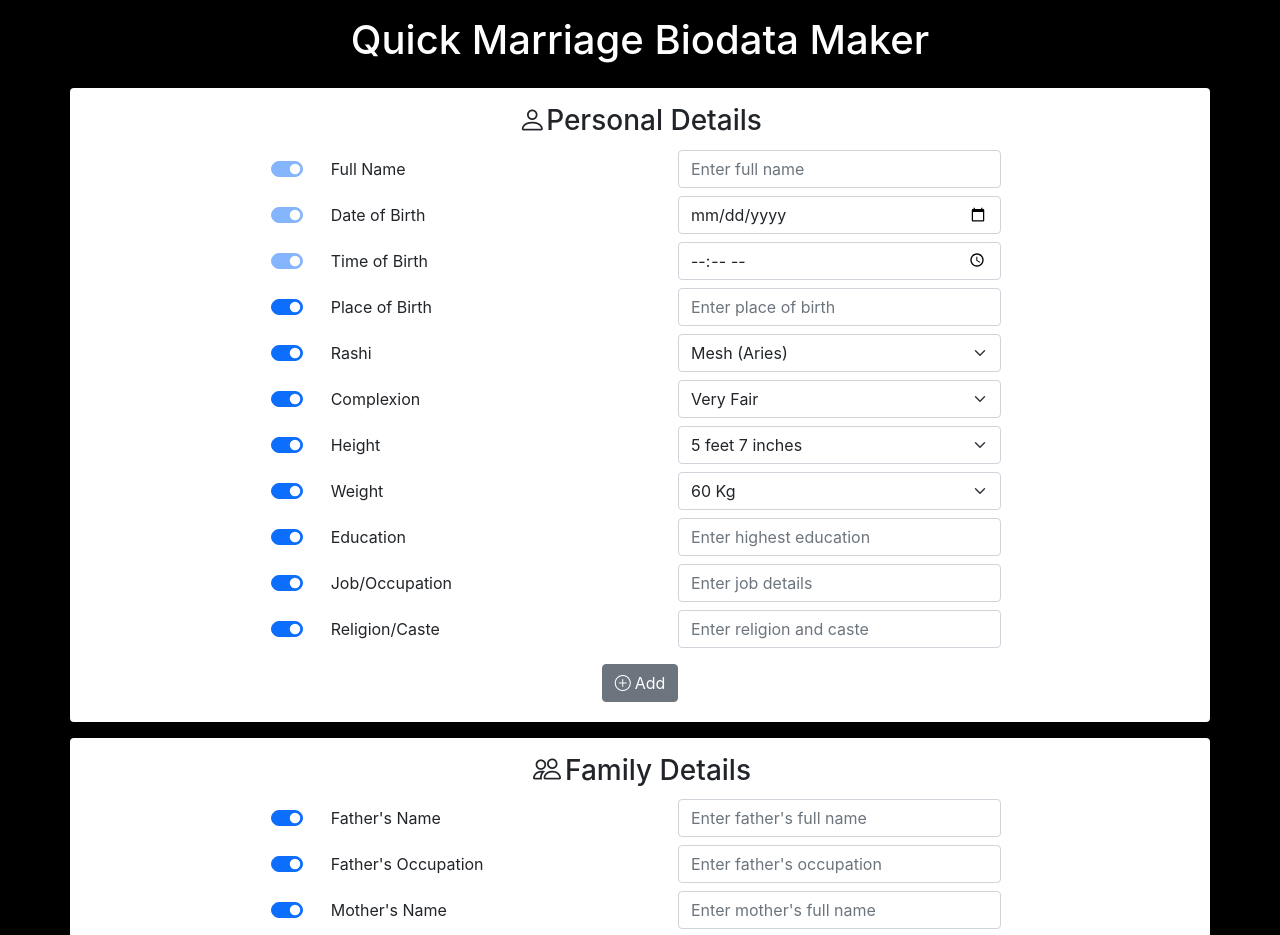
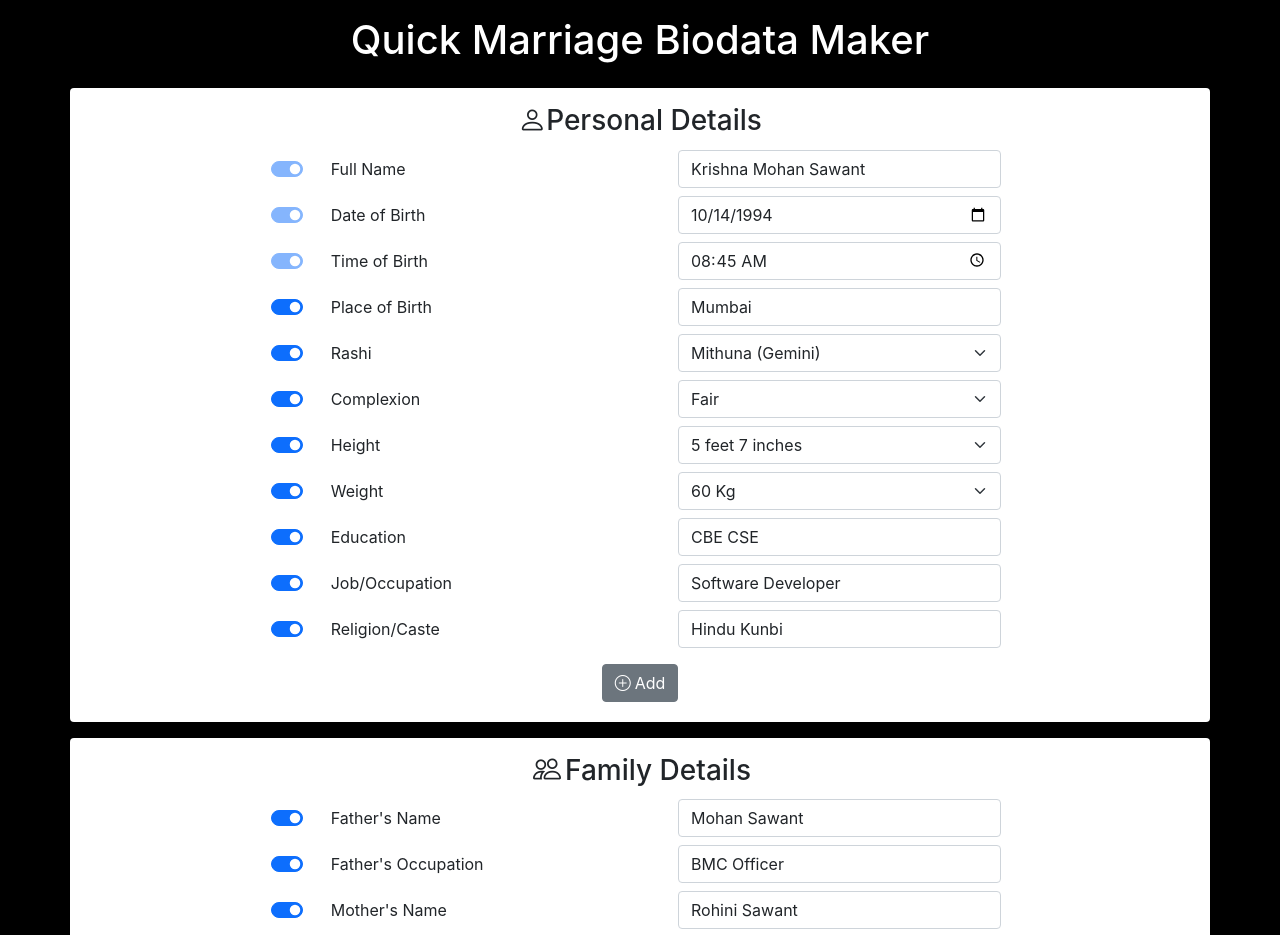
Before and after one commit to mohapeameya/biodata-creator, a React (Create React App) app: page / in a window 1280 px wide. Shown: the top 935 px of the page. Built offline with nearby package versions, Linux system fonts and the light colour scheme; what @react-pdf/renderer would draw is missing.

Commit message:
Repopulated fields from state

```diff
--- a/src/App.js
+++ b/src/App.js
@@ -4,15 +4,15 @@
 import 'bootstrap-icons/font/bootstrap-icons.css';
 import { PDFViewer, BlobProvider } from '@react-pdf/renderer';
 import PDFDoc from "./components/PDFDoc";
+import { testState } from "./constants";
 
-import { rashiValues, complexionValues, heightValues, weightValues } from "./data";
+import { rashiValues, complexionValues, heightValues, weightValues } from "./constants";
 
-const defaultHeightIndex = 25;
-const defaultWeightIndex = 20;
+import { defaultHeightIndex, defaultWeightIndex } from "./constants";
 
 export default function App() {
 
-  const [biodata, setBiodata] = useState({
+  const [biodata, setBiodata] = useState(testState || {
     name: { checked: true, value: '' },
     dob: { checked: true, value: '' },
     tob: { checked: true, value: '' },
@@ -116,7 +116,7 @@
       {preview ?
         <section className="fluid-container text-center">
           <PDFViewer width="380" height="540" showToolbar={false}>
-            <PDFDoc {...biodata}/>
+            <PDFDoc {...biodata} />
           </PDFViewer>
           <div className="container p-3 mb-3">
             <div className="row">
@@ -142,13 +142,16 @@
                 <div className="col-lg-8">
                   <div className="row align-items-center p-1">
                     <div className="col-auto form-switch">
-                      <input className="form-check-input" type="checkbox" id="flexSwitchCheckChecked" checked disabled />
+                      <input className="form-check-input" type="checkbox" id="flexSwitchCheckChecked"
+                        checked={biodata.name.checked} disabled />
                     </div>
                     <div className="col text-start">
                       <label className="form-check-label" htmlFor="flexSwitchCheckChecked">Full Name</label>
                     </div>
                     <div className="col text-start">
-                      <input className="form-control" placeholder="Enter full name" onChange={e => setBiodata({ ...biodata, name: { checked: biodata.name.checked, value: e.target.value } })} />
+                      <input className="form-control" placeholder="Enter full name"
+                        value={biodata.name.value}
+                        onChange={e => setBiodata({ ...biodata, name: { checked: biodata.name.checked, value: e.target.value } })} />
                     </div>
                   </div>
                 </div>
@@ -160,13 +163,16 @@
                 <div className="col-lg-8">
                   <div className="row align-items-center p-1">
                     <div className="col-auto form-switch">
-                      <input className="form-check-input" type="checkbox" id="flexSwitchCheckChecked" checked disabled />
+                      <input className="form-check-input" type="checkbox" id="flexSwitchCheckChecked"
+                        checked={biodata.dob.checked} disabled />
                     </div>
                     <div className="col text-start">
                       <label className="form-check-label" htmlFor="flexSwitchCheckChecked">Date of Birth</label>
                     </div>
                     <div className="col text-start">
-                      <input className="form-control" aria-label="Date" type="date" onChange={e => setBiodata({ ...biodata, dob: { checked: biodata.dob.checked, value: e.target.value } })} />
+                      <input className="form-control" aria-label="Date" type="date"
+                        value={biodata.dob.value}
+                        onChange={e => setBiodata({ ...biodata, dob: { checked: biodata.dob.checked, value: e.target.value } })} />
                     </div>
                   </div>
                 </div>
@@ -178,13 +184,16 @@
                 <div className="col-lg-8">
                   <div className="row align-items-center p-1">
                     <div className="col-auto form-switch">
-                      <input className="form-check-input" type="checkbox" id="flexSwitchCheckChecked" checked disabled />
+                      <input className="form-check-input" type="checkbox" id="flexSwitchCheckChecked"
+                        checked={biodata.tob.checked} disabled />
                     </div>
                     <div className="col text-start">
                       <label className="form-check-label" htmlFor="flexSwitchCheckChecked">Time of Birth</label>
                     </div>
                     <div className="col text-start">
-                      <input className="form-control" aria-label="Time" type="time" onChange={e => setBiodata({ ...biodata, tob: { checked: biodata.tob.checked, value: e.target.value } })} />
+                      <input className="form-control" aria-label="Time" type="time"
+                        value={biodata.tob.value}
+                        onChange={e => setBiodata({ ...biodata, tob: { checked: biodata.tob.checked, value: e.target.value } })} />
                     </div>
                   </div>
                 </div>
@@ -205,6 +214,7 @@
                     </div>
                     <div className="col text-start">
                       <input className="form-control" placeholder="Enter place of birth"
+                        value={biodata.pob.value}
                         onChange={e => setBiodata({ ...biodata, pob: { checked: biodata.pob.checked, value: e.target.value } })} />
                     </div>
                   </div>
@@ -226,6 +236,7 @@
                     </div>
                     <div className="col text-start">
                       <select name="rashi" id="rashi" className="form-select"
+                        value={biodata.rashi.value}
                         onChange={e => setBiodata({ ...biodata, rashi: { checked: biodata.rashi.checked, value: Number(e.target.value) } })}>
                         {
                           rashiValues.map((item, index) => <option key={item} value={index}>{item}</option>)
@@ -251,6 +262,7 @@
                     </div>
                     <div className="col text-start">
                       <select name="rashi" id="complexion" className="form-select"
+                        value={biodata.complexion.value}
                         onChange={e => setBiodata({ ...biodata, complexion: { checked: biodata.complexion.checked, value: Number(e.target.value) } })}>
                         {
                           complexionValues.map((item, index) => <option key={item} value={index}>{item}</option>)
@@ -276,6 +288,7 @@
                     </div>
                     <div className="col text-start">
                       <select name="rashi" id="height" className="form-select" defaultValue={defaultHeightIndex}
+                        value={biodata.height.value}
                         onChange={e => setBiodata({ ...biodata, height: { checked: biodata.height.checked, value: Number(e.target.value) } })}>
                         {
                           heightValues.map((item, index) => <option key={item} value={index}>{item}</option>)
@@ -301,6 +314,7 @@
                     </div>
                     <div className="col text-start">
                       <select name="rashi" id="weight" className="form-select" defaultValue={defaultWeightIndex}
+                        checked={biodata.weight.value}
                         onChange={e => setBiodata({ ...biodata, weight: { checked: biodata.weight.checked, value: Number(e.target.value) } })}>
                         {
                           weightValues.map((item, index) => <option key={item} value={index}>{item}</option>)
@@ -326,6 +340,7 @@
                     </div>
                     <div className="col text-start">
                       <input className="form-control" placeholder="Enter highest education"
+                        value={biodata.education.value}
                         onChange={e => setBiodata({ ...biodata, education: { checked: biodata.education.checked, value: e.target.value } })} />
                     </div>
                   </div>
@@ -347,6 +362,7 @@
                     </div>
                     <div className="col text-start">
                       <input className="form-control" placeholder="Enter job details"
+                        value={biodata.job.value}
                         onChange={e => setBiodata({ ...biodata, job: { checked: biodata.job.checked, value: e.target.value } })} />
                     </div>
                   </div>
@@ -368,6 +384,7 @@
                     </div>
                     <div className="col text-start">
                       <input className="form-control" placeholder="Enter religion and caste"
+                        value={biodata.religionCaste.value}
                         onChange={e => setBiodata({ ...biodata, religionCaste: { checked: biodata.religionCaste.checked, value: e.target.value } })} />
                     </div>
                   </div>
@@ -434,6 +451,7 @@
                     </div>
                     <div className="col text-start">
                       <input className="form-control" placeholder="Enter father's full name"
+                        value={biodata.father.value}
                         onChange={e => setBiodata({ ...biodata, father: { checked: biodata.father.checked, value: e.target.value } })} />
                     </div>
                   </div>
@@ -455,6 +473,7 @@
                     </div>
                     <div className="col text-start">
                       <input className="form-control" placeholder="Enter father's occupation"
+                        value={biodata.fatherJob.value}
                         onChange={e => setBiodata({ ...biodata, fatherJob: { checked: biodata.fatherJob.checked, value: e.target.value } })} />
                     </div>
                   </div>
@@ -476,6 +495,7 @@
                     </div>
                     <div className="col text-start">
                       <input className="form-control" placeholder="Enter mother's full name"
+                        value={biodata.mother.value}
                         onChange={e => setBiodata({ ...biodata, mother: { checked: biodata.mother.checked, value: e.target.value } })} />
                     </div>
                   </div>
@@ -497,6 +517,7 @@
                     </div>
                     <div className="col text-start">
                       <input className="form-control" placeholder="Enter mother's occupation"
+                        value={biodata.motherJob.value}
                         onChange={e => setBiodata({ ...biodata, motherJob: { checked: biodata.motherJob.checked, value: e.target.value } })} />
                     </div>
                   </div>
@@ -564,6 +585,7 @@
                     </div>
                     <div className="col text-start">
                       <input className="form-control" placeholder="Enter contact number"
+                        value={biodata.contact.value}
                         onChange={e => setBiodata({ ...biodata, contact: { checked: biodata.contact.checked, value: e.target.value } })} />
                     </div>
                   </div>
@@ -585,6 +607,7 @@
                     </div>
                     <div className="col text-start">
                       <textarea className="form-control" rows="3" placeholder="Enter current address"
+                        value={biodata.address.value}
                         onChange={e => setBiodata({ ...biodata, address: { checked: biodata.address.checked, value: e.target.value } })} />
                     </div>
                   </div>
--- a/src/components/cropphoto/CropPhoto.js
+++ b/src/components/cropphoto/CropPhoto.js
@@ -1,4 +1,4 @@
-import React, { useState, useRef } from 'react'
+import React, { useState, useRef, useEffect } from 'react'
 
 import ReactCrop, {
   centerCrop,
@@ -163,6 +163,10 @@
     }
   }
 
+  useEffect(() => {
+    console.log('Crop component loaded')
+  }, [])
+
   return (
     <div className='fluid-container text-center'>
 
--- a/src/data.js
+++ b/src/constants.js
@@ -44,22 +44,27 @@
     '118 Kg', '119 Kg', '120 Kg'
 ]
 
-export const initialTestState = {
-    name: 'Krishna Mohan Sawant',
-    dob: '1994-10-14',
-    tob: '08:45',
-    pob: 'Mumbai',
-    rashi: 2,
-    complexion: 1,
-    height: 29,
-    education: 'B.E. CSE',
-    job: 'Software Developer',
-    religionCaste: 'Hindu',
-    father: 'Mohan Sawant',
-    fatherJob: 'BMC Officer',
-    mother: 'Rohini Sawant',
-    motherJob: 'Housewife',
-    contact: '9876543210',
-    address: 'A12, Swargarohini Apartment, Lok Chowk, Vrindavan Road, Buldana, 411011',
-    image: ''
-};
+export const defaultHeightIndex = 25;
+export const defaultWeightIndex = 20;
+
+export const testState = {
+    name: { checked: true, value: 'Krishna Mohan Sawant' },
+    dob: { checked: true, value: '1994-10-14' },
+    tob: { checked: true, value: '08:45' },
+    pob: { checked: true, value: 'Mumbai' },
+    rashi: { checked: true, value: 2 },
+    complexion: { checked: true, value: 1 },
+    height: { checked: true, value: defaultHeightIndex },
+    weight: { checked: true, value: defaultWeightIndex },
+    education: { checked: true, value: 'CBE CSE' },
+    job: { checked: true, value: 'Software Developer' },
+    religionCaste: { checked: true, value: 'Hindu Kunbi' },
+    father: { checked: true, value: 'Mohan Sawant' },
+    fatherJob: { checked: true, value: 'BMC Officer' },
+    mother: { checked: true, value: 'Rohini Sawant' },
+    motherJob: { checked: true, value: 'Housewife' },
+    contact: { checked: true, value: '9876543210' },
+    address: { checked: true, value: 'A12, Swargarohini Apartment, Lok Chowk, Vrindavan Road, Buldana, 411011' },
+    image: { checked: false, value: '' },
+    filename: { checked: true, value: 'test.png' }
+}
```
Also changed, not shown: src/components/PDFDoc.js (+6 -1 lines).
